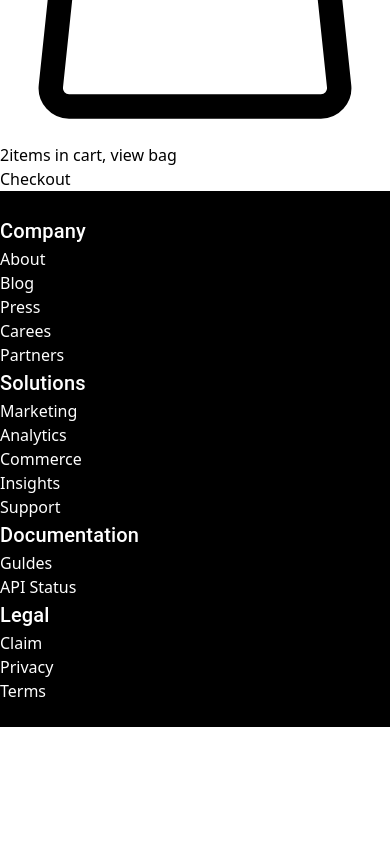
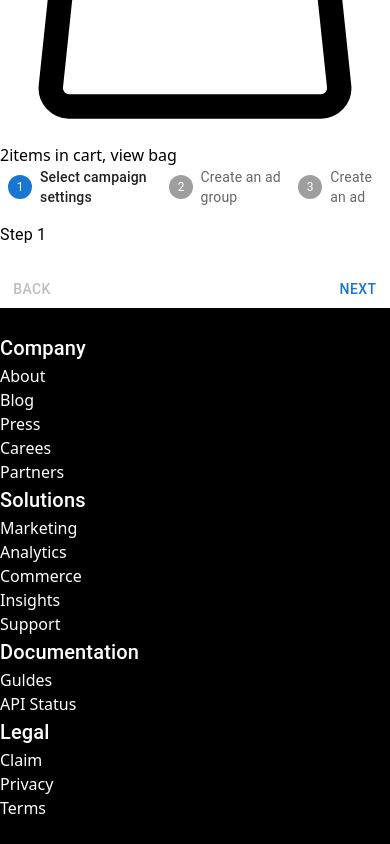
Before and after one commit to iam-riyaz/mart-ez, a React (Vite) app in the folder frontend/: page / in a window 390 px wide. Shown: the part 1252-2096 px from the top of the page. Before the commit the page ends 1979 px from the top, so only its background shows below. Built offline with nearby package versions, Linux system fonts and the light colour scheme.

Commit message:
checkout added responsive update

```diff
--- a/frontend/src/customer/components/Checkout/Checkout.jsx
+++ b/frontend/src/customer/components/Checkout/Checkout.jsx
@@ -1,9 +1,72 @@
-import React from 'react'
+import * as React from "react";
+import Box from "@mui/material/Box";
+import Stepper from "@mui/material/Stepper";
+import Step from "@mui/material/Step";
+import StepLabel from "@mui/material/StepLabel";
+import Button from "@mui/material/Button";
+import Typography from "@mui/material/Typography";
 
-function Checkout() {
+const steps = [
+  "Select campaign settings",
+  "Create an ad group",
+  "Create an ad",
+];
+
+export default function Checkout() {
+  const [activeStep, setActiveStep] = React.useState(0);
+
+  const handleNext = () => {
+
+
+
+    setActiveStep((prevActiveStep) => prevActiveStep + 1);
+  };
+
+  const handleBack = () => {
+    setActiveStep((prevActiveStep) => prevActiveStep - 1);
+  };
+
   return (
-    <div>Checkout</div>
-  )
+    <Box sx={{ width: "100%" }}>
+      <Stepper activeStep={activeStep}>
+        {steps.map((label, index) => {
+          const stepProps = {};
+          const labelProps = {};
+
+          return (
+            <Step key={label} {...stepProps}>
+              <StepLabel {...labelProps}>{label}</StepLabel>
+            </Step>
+          );
+        })}
+      </Stepper>
+      {activeStep === steps.length ? (
+        <React.Fragment>
+          <Typography sx={{ mt: 2, mb: 1 }}>
+            All steps completed - you&apos;re finished
+          </Typography>
+
+        </React.Fragment>
+      ) : (
+        <React.Fragment>
+          <Typography sx={{ mt: 2, mb: 1 }}>Step {activeStep + 1}</Typography>
+          <Box sx={{ display: "flex", flexDirection: "row", pt: 2 }}>
+            <Button
+              color="inherit"
+              disabled={activeStep === 0}
+              onClick={handleBack}
+              sx={{ mr: 1 }}
+            >
+              Back
+            </Button>
+            <Box sx={{ flex: "1 1 auto" }} />
+
+            <Button onClick={handleNext}>
+              {activeStep === steps.length - 1 ? "Finish" : "Next"}
+            </Button>
+          </Box>
+        </React.Fragment>
+      )}
+    </Box>
+  );
 }
-
-export default Checkout
```
